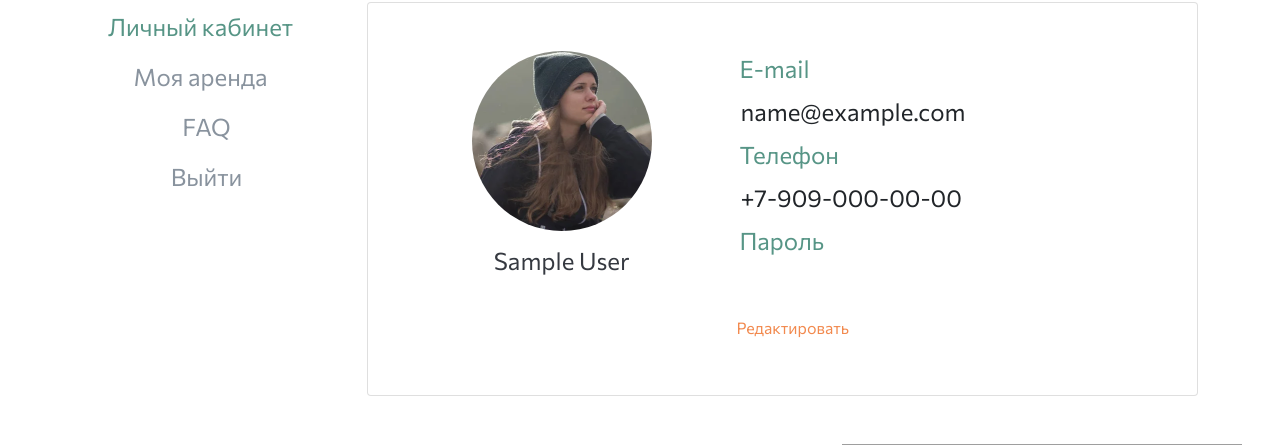
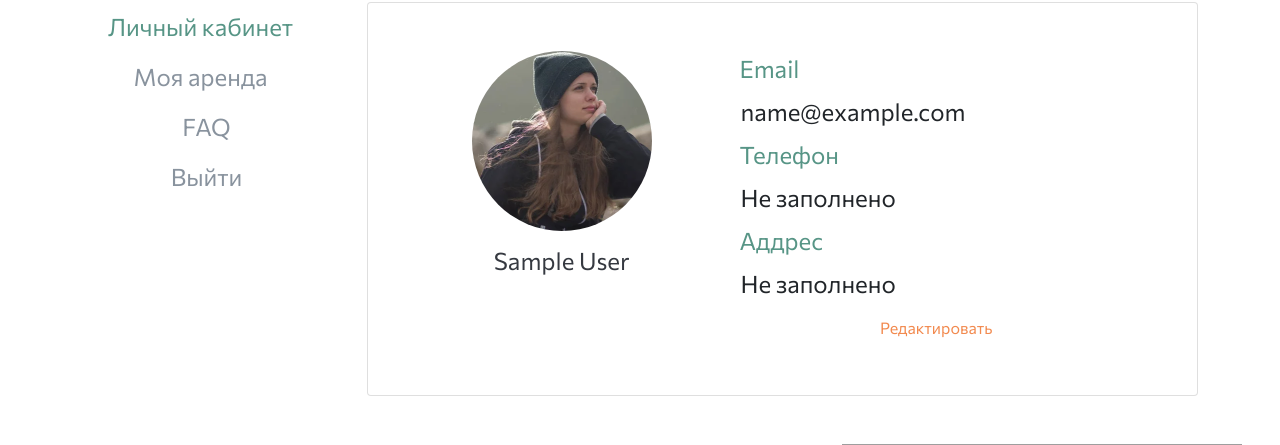
Before and after one commit to techniciandev93/SelfStorage, a Django app: page /my-rent/ in a window 1280 px wide. Shown: the part 160-605 px from the top of the page. Run offline with Django 3.2, Linux system fonts and the light colour scheme; the visitor is signed in with stand-in values (Sample User, id 1); parts of the project's set-up code (start-up, migrations or seed data) failed here and were passed over; some libraries are stand-ins or nearby versions; grey boxes are pictures that could not be loaded.

Commit message:
added fixes

```diff
--- a/renta_warehouse/templates/renta_warehouse/my-rent.html
+++ b/renta_warehouse/templates/renta_warehouse/my-rent.html
@@ -5,9 +5,12 @@
 
 {% block header %}
     <li class="nav-item d-flex align-items-center me-5">
-        <div class="d-flex justify-content-center align-items-center rounded-pill SelfStorage__bg_green me-2" style="height: 36px; width: 36px;">
-            <svg xmlns="http://www.w3.org/2000/svg" width="13" height="13" fill="white" class="bi bi-telephone-fill" viewBox="0 0 16 16">
-                <path fill-rule="evenodd" d="M1.885.511a1.745 1.745 0 0 1 2.61.163L6.29 2.98c.329.423.445.974.315 1.494l-.547 2.19a.678.678 0 0 0 .178.643l2.457 2.457a.678.678 0 0 0 .644.178l2.189-.547a1.745 1.745 0 0 1 1.494.315l2.306 1.794c.829.645.905 1.87.163 2.611l-1.034 1.034c-.74.74-1.846 1.065-2.877.702a18.634 18.634 0 0 1-7.01-4.42 18.634 18.634 0 0 1-4.42-7.009c-.362-1.03-.037-2.137.703-2.877L1.885.511z"/>
+        <div class="d-flex justify-content-center align-items-center rounded-pill SelfStorage__bg_green me-2"
+             style="height: 36px; width: 36px;">
+            <svg xmlns="http://www.w3.org/2000/svg" width="13" height="13" fill="white" class="bi bi-telephone-fill"
+                 viewBox="0 0 16 16">
+                <path fill-rule="evenodd"
+                      d="M1.885.511a1.745 1.745 0 0 1 2.61.163L6.29 2.98c.329.423.445.974.315 1.494l-.547 2.19a.678.678 0 0 0 .178.643l2.457 2.457a.678.678 0 0 0 .644.178l2.189-.547a1.745 1.745 0 0 1 1.494.315l2.306 1.794c.829.645.905 1.87.163 2.611l-1.034 1.034c-.74.74-1.846 1.065-2.877.702a18.634 18.634 0 0 1-7.01-4.42 18.634 18.634 0 0 1-4.42-7.009c-.362-1.03-.037-2.137.703-2.877L1.885.511z"/>
             </svg>
         </div>
         <b>8 (800) 000-00-00</b>
@@ -23,12 +26,14 @@
     </li>
     <li class="nav-item d-flex align-items-center me-5">
         <a href="#" class="me-2 mb-1">
-            <svg xmlns="http://www.w3.org/2000/svg" width="22" height="22" fill="#F28A4F" class="bi bi-bell" viewBox="0 0 16 16">
+            <svg xmlns="http://www.w3.org/2000/svg" width="22" height="22" fill="#F28A4F" class="bi bi-bell"
+                 viewBox="0 0 16 16">
                 <path d="M8 16a2 2 0 0 0 2-2H6a2 2 0 0 0 2 2zM8 1.918l-.797.161A4.002 4.002 0 0 0 4 6c0 .628-.134 2.197-.459 3.742-.16.767-.376 1.566-.663 2.258h10.244c-.287-.692-.502-1.49-.663-2.258C12.134 8.197 12 6.628 12 6a4.002 4.002 0 0 0-3.203-3.92L8 1.917zM14.22 12c.223.447.481.801.78 1H1c.299-.199.557-.553.78-1C2.68 10.2 3 6.88 3 6c0-2.42 1.72-4.44 4.005-4.901a1 1 0 1 1 1.99 0A5.002 5.002 0 0 1 13 6c0 .88.32 4.2 1.22 6z"/>
             </svg>
         </a>
         <a href="#" class="text-decoration-none d-flex align-items-center">
-            <svg xmlns="http://www.w3.org/2000/svg" width="22" height="22" fill="#579586" class="bi bi-person border border-2 rounded-pill" viewBox="0 0 16 16">
+            <svg xmlns="http://www.w3.org/2000/svg" width="22" height="22" fill="#579586"
+                 class="bi bi-person border border-2 rounded-pill" viewBox="0 0 16 16">
                 <path d="M8 8a3 3 0 1 0 0-6 3 3 0 0 0 0 6zm2-3a2 2 0 1 1-4 0 2 2 0 0 1 4 0zm4 8c0 1-1 1-1 1H3s-1 0-1-1 1-4 6-4 6 3 6 4zm-1-.004c-.001-.246-.154-.986-.832-1.664C11.516 10.68 10.289 10 8 10c-2.29 0-3.516.68-4.168 1.332-.678.678-.83 1.418-.832 1.664h10z"/>
             </svg>
             <span class="SelfStorage_green">{{ user.email }}</span>
@@ -40,60 +45,86 @@
     <main class="container mt-header">
         <div class="row" role="tablist">
             <div class="col-lg-3 d-flex flex-column nav nav-pills">
-                <button class="ps-0 btn bg-white fs_24 shadow-none SelfStorage_orange SelfStorage_tab active" id="LK-tab" data-bs-toggle="pill" data-bs-target="#LK" type="button" role="tab" aria-controls="LK" aria-selected="true">Личный кабинет</button>
-                <button class="ps-0 btn bg-white fs_24 shadow-none SelfStorage_grey SelfStorage_tab" id="Rent-tab" data-bs-toggle="pill" data-bs-target="#Rent" type="button" role="tab" aria-controls="Rent" aria-selected="false">Моя аренда</button>
+                <button class="ps-0 btn bg-white fs_24 shadow-none SelfStorage_orange SelfStorage_tab active"
+                        id="LK-tab" data-bs-toggle="pill" data-bs-target="#LK" type="button" role="tab"
+                        aria-controls="LK" aria-selected="true">Личный кабинет
+                </button>
+                <button class="ps-0 btn bg-white fs_24 shadow-none SelfStorage_grey SelfStorage_tab" id="Rent-tab"
+                        data-bs-toggle="pill" data-bs-target="#Rent" type="button" role="tab" aria-controls="Rent"
+                        aria-selected="false">Моя аренда
+                </button>
                 <a href="faq.html" class="btn fs_24 shadow-none text-decoration-none SelfStorage_grey SelfStorage_tab">FAQ</a>
-                <a href="{% url 'logout' %}" class="btn fs_24 shadow-none text-decoration-none SelfStorage_grey SelfStorage_tab">Выйти</a>
+                <a href="{% url 'logout' %}"
+                   class="btn fs_24 shadow-none text-decoration-none SelfStorage_grey SelfStorage_tab">Выйти</a>
             </div>
             <div class="col-lg-9">
                 <div class="card tab-content p-5">
                     <div class="tab-pane fade show active" id="LK" role="tabpanel" aria-labelledby="LK-tab">
                         <div class="row">
                             <div class="col-12 col-sm-5 d-flex flex-column align-items-center">
-                                <img src="{% static 'renta_warehouse/img/image10.png' %}" class="rounded-pill mb-3" alt="">
+                                <img src="{% static 'renta_warehouse/img/image10.png' %}" class="rounded-pill mb-3"
+                                     alt="">
                                 <h4>{{ user.first_name }} {{ user.last_name }}</h4>
                             </div>
-                            {{ form }}
-                            <div class="col-12 col-sm-7 d-flex flex-column">
-                                <form method="post" action="{% url 'my_rent_update' pk=user.pk %}">
-                                    {% csrf_token %}
-                                    <label class="fs_24 SelfStorage_green ms-2" for="EMAIL">E-mail</label>
-                                    <input type="email" name="email" id="email" class="form-control fs_24 ps-2 SelfStorage__input" value="{{ user.email }}" disabled>
-                                    <label class="fs_24 SelfStorage_green ms-2" for="PHONE">Телефон</label>
-                                    <input type="tel" name="PHONE_EDIT" id="PHONE" class="form-control fs_24 ps-2 SelfStorage__input" value="+7-909-000-00-00" disabled>
-                                    <label class="fs_24 SelfStorage_green ms-2" for="PASSWORD">Пароль</label>
-                                    <input type="password" name="password" id="password" class="form-control fs_24 ps-2 SelfStorage__input" value="" disabled>
-                                    <button type="submit" class="btn SelfStorage_green ps-1" id="save" style="display: none">Сохранить</button>
-                                    <a class="btn SelfStorage_orange ps-1" id="edit">Редактировать</a>
-                                    <script>
-                                        document.getElementById('edit').addEventListener('click', e => {
-                                            e.preventDefault()
-                                            document.getElementById('email').disabled = false
-                                            document.getElementById('PHONE').disabled = false
-                                            document.getElementById('password').disabled = false
-                                            document.getElementById('password').type = 'text'
-                                            document.getElementById('edit').style.display = 'none'
-                                            document.getElementById('save').style.display = 'inline-block'
-                                        })
-                                        document.getElementById('save').addEventListener('click', () => {
-                                            setTimeout(() => {
-                                                document.getElementById('email').disabled = true
-                                                document.getElementById('PHONE').disabled = true
-                                                document.getElementById('password').disabled = true
-                                                document.getElementById('password').type = 'password'
-                                                document.getElementById('edit').style.display = 'inline-block'
-                                                document.getElementById('save').style.display = 'none'
-                                            }, 0)
-                                        })
-                                    </script>
-                                </form>
-                            </div>
+                            {% if form %}
+                                <div class="col-12 col-sm-7 d-flex flex-column">
+                                    {% if form.errors %}
+                                        <div class="alert alert-danger">
+                                            Пожалуйста, исправьте следующие ошибки:
+                                            <ul>
+                                                {% for field, errors in form.errors.items %}
+                                                    {% for error in errors %}
+                                                        <li>{{ error }}</li>
+                                                    {% endfor %}
+                                                {% endfor %}
+                                            </ul>
+                                        </div>
+                                    {% endif %}
+                                    <form action="{% url 'my_rent_update' pk=user.pk %}" method="POST">
+                                        {% csrf_token %}
+                                        <span class="fs_24 SelfStorage_green ms-2">Email</span>
+                                        <span class="form-control fs_24 ps-2 SelfStorage__input">{{ form.email }}</span>
+                                        <span class="fs_24 SelfStorage_green ms-2">Имя</span>
+                                        <span class="form-control fs_24 ps-2 SelfStorage__input">{{ form.first_name }}</span>
+                                        <span class="fs_24 SelfStorage_green ms-2">Фамилия</span>
+                                        <span class="form-control fs_24 ps-2 SelfStorage__input">{{ form.last_name }}</span>
+                                        <span class="fs_24 SelfStorage_green ms-2">Телефон</span>
+                                        <span class="form-control fs_24 ps-2 SelfStorage__input">{{ form.phone_number }}</span>
+                                        <span class="fs_24 SelfStorage_green ms-2">Аддрес</span>
+                                        <p class="form-control fs_24 ps-2 SelfStorage__input">{{ form.address }}</p>
+                                        <center><button type="submit" class="btn SelfStorage_orange ps-1" id="save">Обновить
+                                        </button></center>
+                                    </form>
+                                </div>
+                            {% else %}
+                                <div class="col-12 col-sm-7 d-flex flex-column">
+                                    <div class="user">
+                                        <span class="fs_24 SelfStorage_green ms-2">Email</span>
+                                        <span class="form-control fs_24 ps-2 SelfStorage__input">{{ user.email }}</span>
+                                        <span class="fs_24 SelfStorage_green ms-2">Телефон</span>
+                                        {% if user.phone_number %}
+                                            <span class="form-control fs_24 ps-2 SelfStorage__input">{{ user.phone_number }}</span>
+                                        {% else %}
+                                            <span class="form-control fs_24 ps-2 SelfStorage__input">Не заполнено</span>
+                                        {% endif %}
+                                        <span class="fs_24 SelfStorage_green ms-2">Аддрес</span>
+                                        {% if user.address %}
+                                            <p class="form-control fs_24 ps-2 SelfStorage__input">{{ user.address }}</p>
+                                        {% else %}
+                                            <span class="form-control fs_24 ps-2 SelfStorage__input">Не заполнено</span>
+                                        {% endif %}
+                                    </div>
+                                    <a class="btn SelfStorage_orange ps-1" href="{% url 'my_rent_update' pk=user.pk %}"
+                                       id="edit">Редактировать</a>
+                                </div>
+                            {% endif %}
                         </div>
                     </div>
                     <div class="tab-pane fade" id="Rent" role="tabpanel" aria-labelledby="Rent-tab">
                         <h1 class="fw-bold SelfStorage_green mb-5">Добрый день, Екатерина!</h1>
                         <a href="#" class="SelfStorage_orange">История аренды</a>
-                        <h4 class="SelfStorage_grey my-3">Срок Вашей аренды подходит к концу :(<br>Вы можете продлить аренду или забрать вещи до 28 июня 2022 года включительно.</h4>
+                        <h4 class="SelfStorage_grey my-3">Срок Вашей аренды подходит к концу :(<br>Вы можете продлить
+                            аренду или забрать вещи до 28 июня 2022 года включительно.</h4>
                         <div class="mb-5">
                             <h4 class="SelfStorage_green">Мой склад №1</h4>
                             <h4>Одинцово, ул. Северная, д. 36</h4>
@@ -101,8 +132,16 @@
                             <h4>№2389-12</h4>
                             <h4 class="SelfStorage_green">Срок аренды</h4>
                             <h4>15.03.2022 - 28.06.2022</h4>
-                            <div><button class="btn fs_24 px-5 py-3 text-white border-8 SelfStorage__bg_green SelfStorage__btn2_green mb-3">Продлить аренду</button></div>
-                            <div><button class="btn fs_24 px-5 py-3 text-white border-8 SelfStorage__bg_orange SelfStorage__btn2_orange mb-3">Открыть бокс</button></div>
+                            <div>
+                                <button class="btn fs_24 px-5 py-3 text-white border-8 SelfStorage__bg_green SelfStorage__btn2_green mb-3">
+                                    Продлить аренду
+                                </button>
+                            </div>
+                            <div>
+                                <button class="btn fs_24 px-5 py-3 text-white border-8 SelfStorage__bg_orange SelfStorage__btn2_orange mb-3">
+                                    Открыть бокс
+                                </button>
+                            </div>
                             <a href="#" class="SelfStorage_orange">Нужна помощь?</a>
                         </div>
 
@@ -113,8 +152,16 @@
                             <h4>№2335-10</h4>
                             <h4 class="SelfStorage_green">Срок аренды</h4>
                             <h4>18.03.2022 - 21.09.2022</h4>
-                            <div><button class="btn fs_24 px-5 py-3 text-white border-8 SelfStorage__bg_green SelfStorage__btn2_green mb-3">Продлить аренду</button></div>
-                            <div><button class="btn fs_24 px-5 py-3 text-white border-8 SelfStorage__bg_orange SelfStorage__btn2_orange mb-3">Открыть бокс</button></div>
+                            <div>
+                                <button class="btn fs_24 px-5 py-3 text-white border-8 SelfStorage__bg_green SelfStorage__btn2_green mb-3">
+                                    Продлить аренду
+                                </button>
+                            </div>
+                            <div>
+                                <button class="btn fs_24 px-5 py-3 text-white border-8 SelfStorage__bg_orange SelfStorage__btn2_orange mb-3">
+                                    Открыть бокс
+                                </button>
+                            </div>
                             <a href="#" class="SelfStorage_orange">Нужна помощь?</a>
                         </div>
                     </div>
--- a/renta_warehouse/views.py
+++ b/renta_warehouse/views.py
@@ -1,4 +1,5 @@
 from django.contrib.auth.decorators import login_required
+from django.contrib.auth.mixins import LoginRequiredMixin
 from django.shortcuts import render
 from django.urls import reverse_lazy
 from django.views.generic import UpdateView
@@ -23,13 +24,17 @@ def get_my_rent(request):
     )
 
 
-class CustomUserUpdateView(UpdateView):
+class CustomUserUpdateView(LoginRequiredMixin, UpdateView):
     model = CustomUser
     form_class = CustomUserForm
     template_name = 'renta_warehouse/my-rent.html'
 
     def get_success_url(self):
         return reverse_lazy('my_rent')
+
+    def get_queryset(self):
+        queryset = CustomUser.objects.filter(id=self.request.user.id)
+        return queryset
 
 
 def get_boxes(request):
--- a/requirements.txt
+++ b/requirements.txt
@@ -2,4 +2,4 @@ Django==3.2.23
 environs==9.5.0
 django-phonenumber-field==7.1.0
 django-phonenumbers==1.0.1
-Pillow==10.1.0
+Pillow==8.2.0
--- a/users/forms.py
+++ b/users/forms.py
@@ -1,3 +1,4 @@
+from django import forms
 from django.contrib.auth.forms import AuthenticationForm, UserCreationForm
 
 from users.models import CustomUser
--- a/users/models.py
+++ b/users/models.py
@@ -1,6 +1,7 @@
 from django.contrib.auth.base_user import BaseUserManager
 from django.contrib.auth.models import AbstractUser
 from django.db import models
+from phonenumber_field.modelfields import PhoneNumberField
 
 
 class CustomUserManager(BaseUserManager):
@@ -20,8 +21,10 @@ class CustomUserManager(BaseUserManager):
 
 
 class CustomUser(AbstractUser):
-    email = models.EmailField(unique=True, blank=False)
+    email = models.EmailField(verbose_name='Email', unique=True, blank=False)
     username = models.CharField(max_length=150, blank=True)
+    phone_number = PhoneNumberField(verbose_name='Мобильный номер', blank=True)
+    address = models.CharField(verbose_name='Адрес', max_length=200, blank=True)
 
     USERNAME_FIELD = 'email'
     REQUIRED_FIELDS = []
```
Also changed, not shown: renta_warehouse/admin.py (+1 -6 lines), renta_warehouse/forms.py (+26 -8 lines), renta_warehouse/models.py (+3 -18 lines), users/admin.py (+12 -1 lines), renta_warehouse/migrations/0001_initial.py (added), renta_warehouse/migrations/0002_initial.py (added), renta_warehouse/migrations/0003_alter_box_number.py (added), users/migrations/0001_initial.py.
